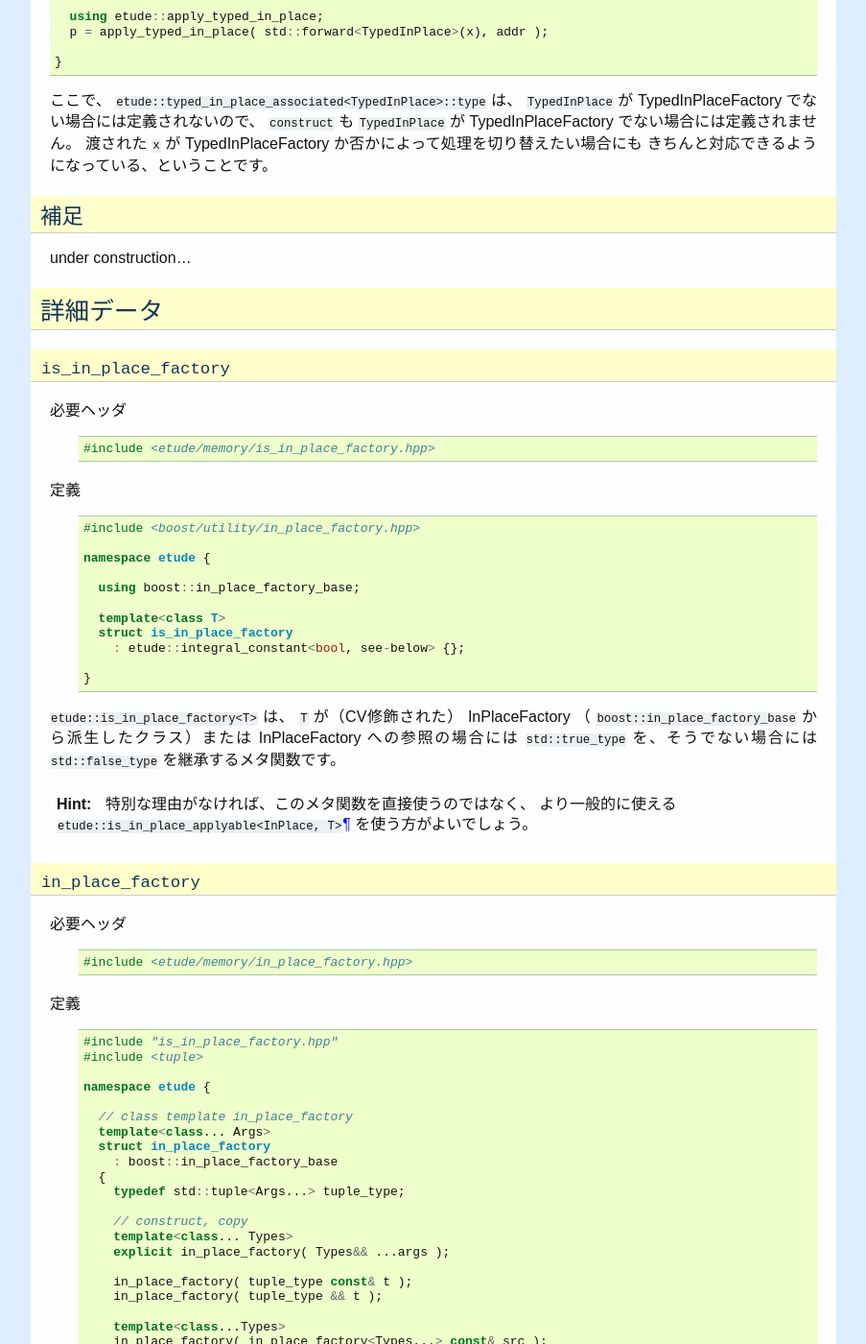
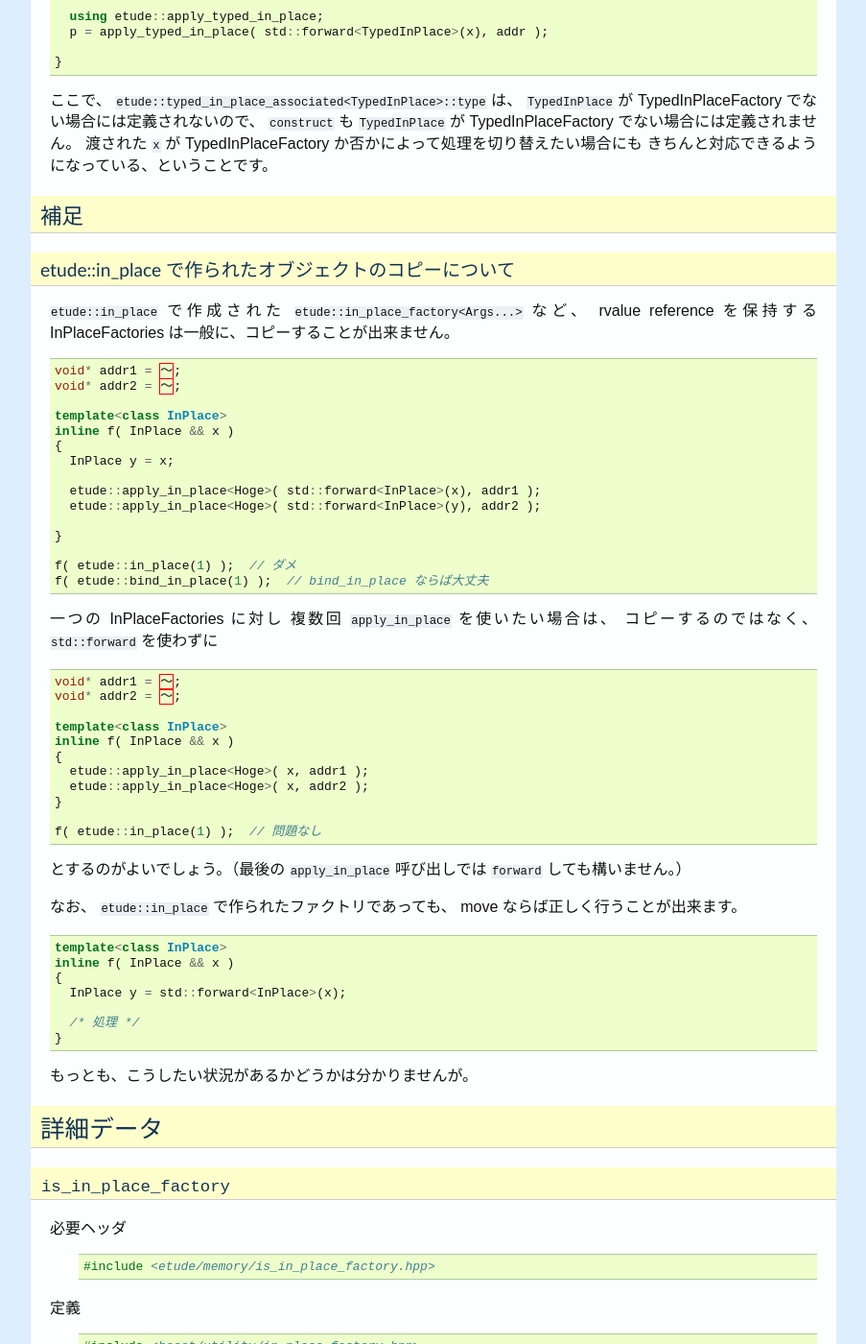
Before and after one commit to gintenlabo/etude, a Sphinx documentation site: the page built from docs/in-place.rst, in a window 1280 px wide and 1400 px high, scrolled down 8621 px. Shown: the whole window at 96% size, without its empty margins (198-1101 px from the left). Built offline with Sphinx 7.4.7, drawn with Linux system fonts in a browser that asks for light colours; some of the changed text lies outside the part shown.

Commit message:
InPlaceFactory ドキュメントをあらかた完成。

```diff
--- a/docs/in-place.rst
+++ b/docs/in-place.rst
@@ -535,7 +535,57 @@ TypedInPlaceFactory でない場合には定義されないので、
 補足
 ----
 
-under construction...
+etude::in_place で作られたオブジェクトのコピーについて
+~~~~~~~~~~~~~~~~~~~~~~~~~~~~~~~~~~~~~~~~~~~~~~~~~~~~~~
+
+``etude::in_place`` で作成された ``etude::in_place_factory<Args...>`` など、
+rvalue reference を保持する InPlaceFactories は一般に、コピーすることが出来ません。 ::
+
+  void* addr1 = ～;
+  void* addr2 = ～;
+
+  template<class InPlace>
+  inline f( InPlace && x )
+  {
+    InPlace y = x;
+
+    etude::apply_in_place<Hoge>( std::forward<InPlace>(x), addr1 );
+    etude::apply_in_place<Hoge>( std::forward<InPlace>(y), addr2 );
+
+  }
+
+  f( etude::in_place(1) );  // ダメ
+  f( etude::bind_in_place(1) );  // bind_in_place ならば大丈夫
+
+
+一つの InPlaceFactories に対し 複数回 ``apply_in_place`` を使いたい場合は、
+コピーするのではなく、 ``std::forward`` を使わずに ::
+
+  void* addr1 = ～;
+  void* addr2 = ～;
+
+  template<class InPlace>
+  inline f( InPlace && x )
+  {
+    etude::apply_in_place<Hoge>( x, addr1 );
+    etude::apply_in_place<Hoge>( x, addr2 );
+  }
+
+  f( etude::in_place(1) );  // 問題なし
+
+とするのがよいでしょう。（最後の ``apply_in_place`` 呼び出しでは ``forward`` しても構いません。）
+
+なお、 ``etude::in_place`` で作られたファクトリであっても、 move ならば正しく行うことが出来ます。 ::
+
+  template<class InPlace>
+  inline f( InPlace && x )
+  {
+    InPlace y = std::forward<InPlace>(x);
+
+    /* 処理 */
+  }
+
+もっとも、こうしたい状況があるかどうかは分かりませんが。
 
 
 詳細データ
```
